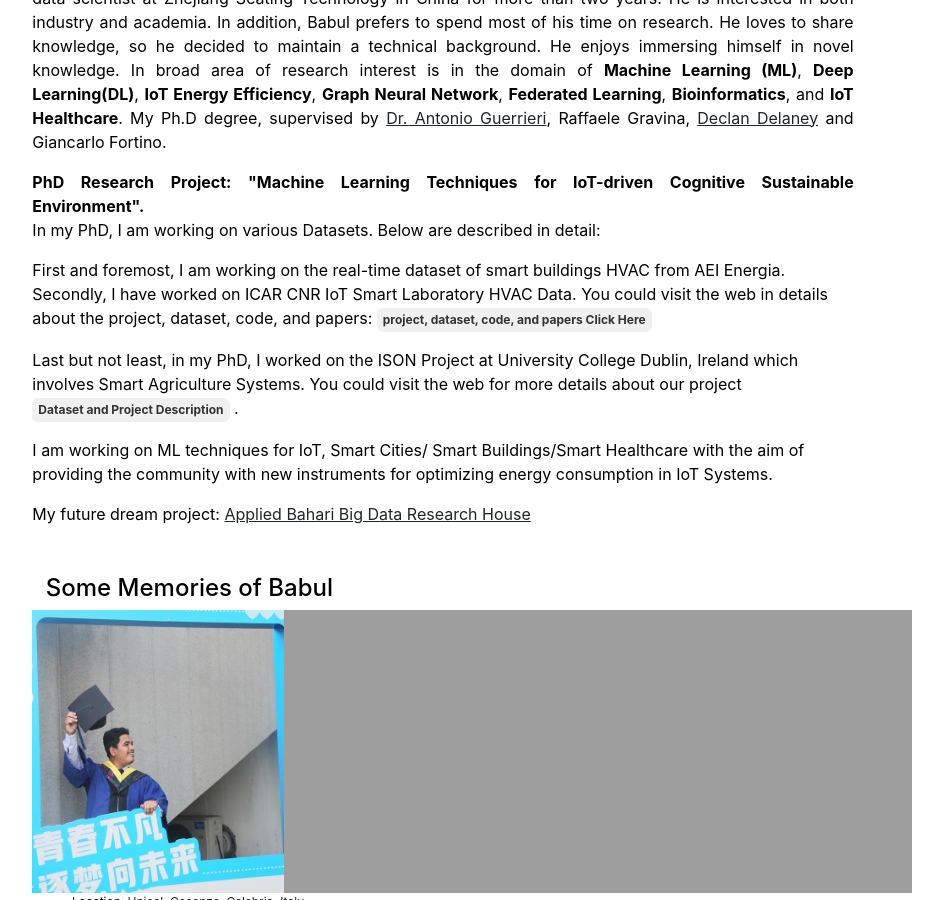
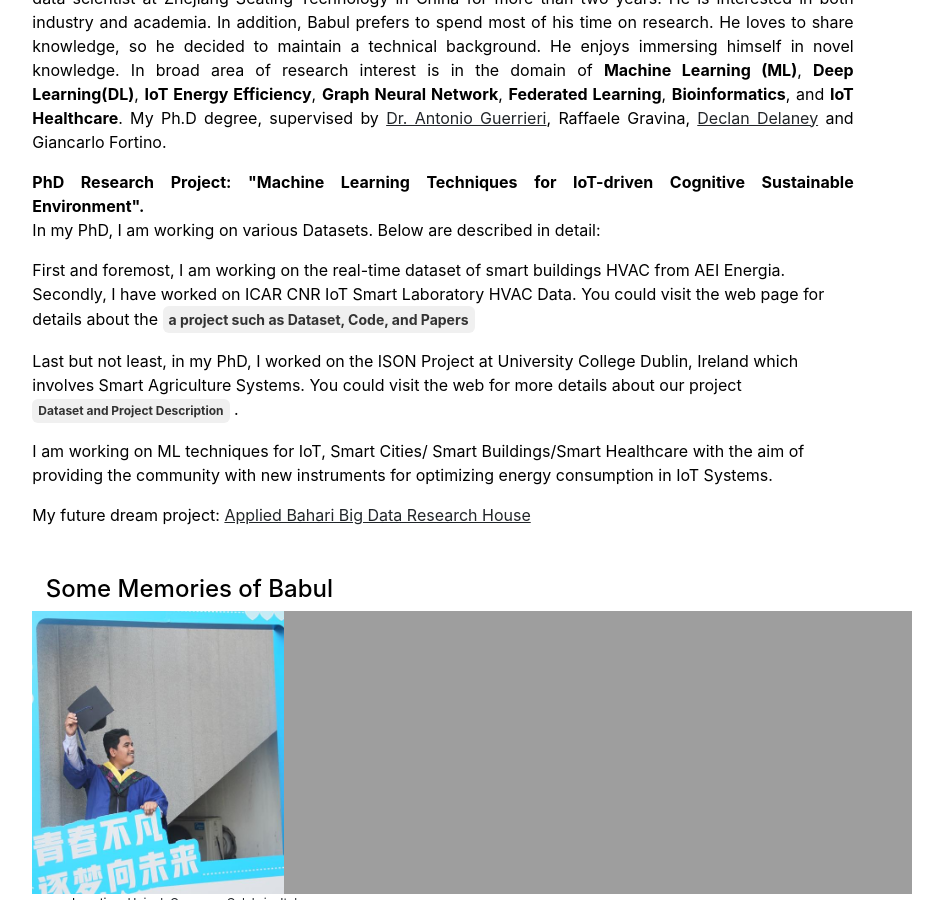
Before and after one commit to babulcseian/babulcseian.github.io, a Jekyll site: the page built from index.md, in a window 1280 px wide and 900 px high, scrolled down 397 px. Shown: the whole window, without its empty margins (197-1140 px from the left). Built offline with Jekyll 4.4.1, drawn with Linux system fonts in a browser that asks for light colours; a style sheet for code colours, icons or effects is not loaded.

Commit message:
Update home.html

```diff
--- a/_layouts/home.html
+++ b/_layouts/home.html
@@ -25,19 +25,19 @@ layout: default
 
 In my PhD, I am working on various Datasets. Below are described in detail: </p>
 First and foremost, I am working on the real-time dataset of smart buildings HVAC from AEI Energia. Secondly, I have worked on ICAR CNR IoT Smart Laboratory HVAC Data.
-You could visit the web in details about the project, dataset, code, and papers: <a href="https://github.com/babulcseian/babulcseian.github.io/tree/101c10e142d24083d97e8259c4d06306fd4cf708/PhD%20Dataset"
+You could visit the web page for details about the <a href="https://github.com/babulcseian/babulcseian.github.io/tree/101c10e142d24083d97e8259c4d06306fd4cf708/PhD%20Dataset"
    style="color: #333333; /* Dark gray text */
           background-color: #f0f0f0; /* Light gray background */
           padding: 3px 6px;
           border-radius: 6px;
           text-decoration: none;
-          font-size: 12px;
+          font-size: 14px;
           font-weight: bold;
           display: inline-block;
           transition: transform 0.3s ease, background-color 0.3s ease, color 0.3s ease;"
    onmouseover="this.style.transform='translateX(5px)'; this.style.backgroundColor='#e0e0e0'; this.style.color='#000000';"
    onmouseout="this.style.transform='translateX(0)'; this.style.backgroundColor='#f0f0f0'; this.style.color='#333333';">
-    project, dataset, code, and papers Click Here</a></p>
+    a project such as Dataset, Code, and Papers</a></p>
 
 Last but not least, in my PhD, I worked on the ISON Project at University College Dublin, Ireland which involves Smart Agriculture Systems.
 You could visit the web  for more details about our project
```
